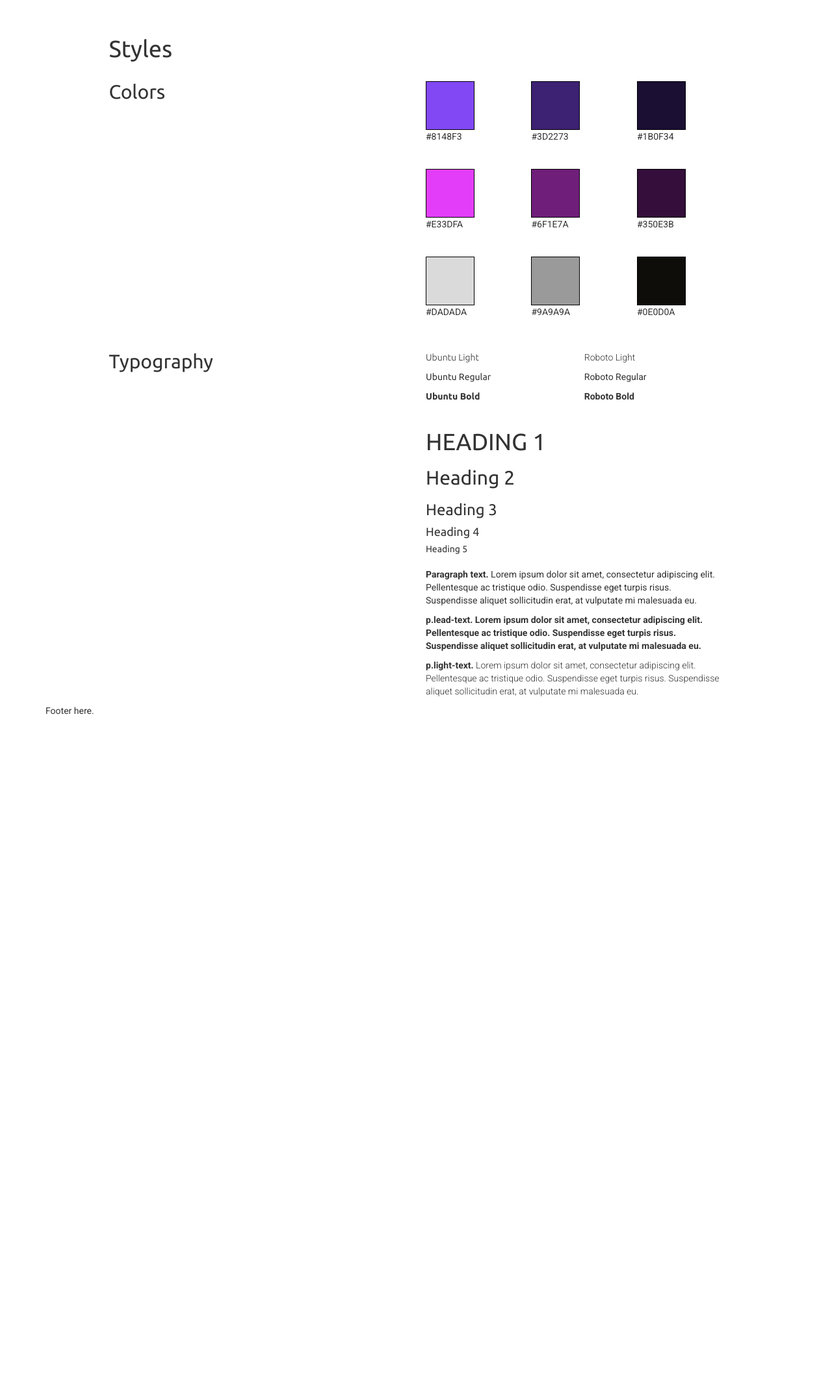
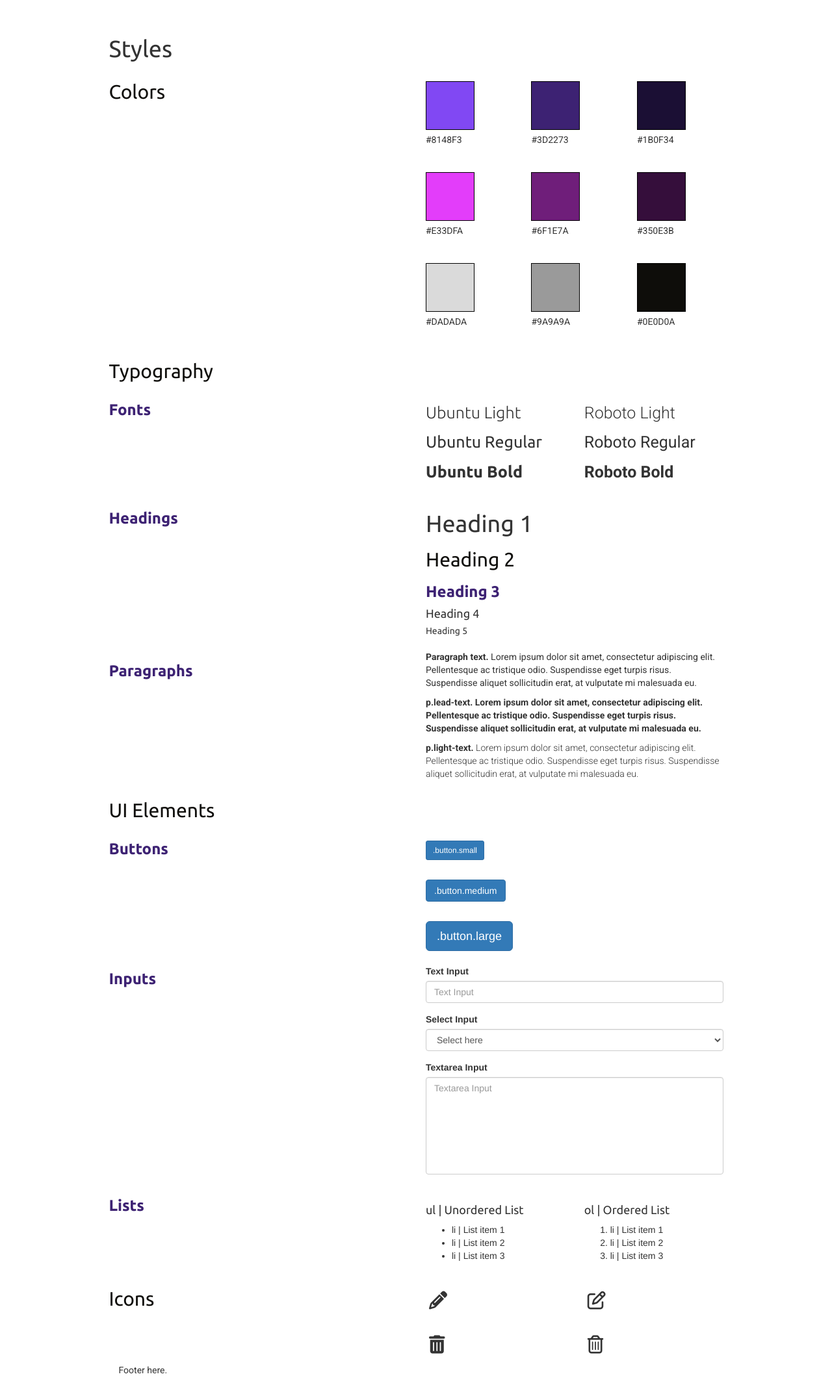
Before and after one commit to alma19/contact-manager, a PHP site: page /style.php in a window 1280 px wide. Shown: the part 52-2181 px from the top of the page at 65% size. Before the commit the page ends 1152 px from the top, so only its background shows below. Run offline with PHP 8.4, Linux system fonts and the light colour scheme; some libraries are stand-ins or nearby versions.

Commit message:
All elements are on style guide page.

```diff
--- a/css/style.css
+++ b/css/style.css
@@ -51,7 +51,7 @@ textarea.form-control {
 .colors {
   margin-bottom: 10px;
 }
-.box {
+.sizing {
   margin-top: 20px;
   margin-bottom: 10px;
 }
@@ -59,6 +59,7 @@ textarea.form-control {
   width: 75px;
   height: 75px;
   border: 1px solid black;
+  margin-bottom: 5px;
 }
 
 #box1 {
@@ -99,16 +100,23 @@ textarea.form-control {
 
 /*TYPOGRAPHY */
 
-.typographys {
-  margin-top: 20px;
-  margin-bottom: 10px;
+h3 {
+  font-weight: 700;
+  color: #3D2273;
 }
+
+h2 {
+  color: #0E0D0A;
+}
+
 .ubuntu {
   font-family: 'Ubuntu', sans-serif;
+  font-size: 25px;
 }
 
 .roboto {
   font-family: 'Roboto', sans-serif;
+  font-size: 25px;
 }
 
 .light {
@@ -126,3 +134,9 @@ textarea.form-control {
 .headings {
   margin-bottom: 10px;
 }
+
+
+/*UI ELEMENTS*/
+.input {
+  margin-top: 10px;
+}
--- a/style.php
+++ b/style.php
@@ -10,52 +10,52 @@ include 'header.php'
   <div class="col-lg-6 col-md-6">
     <h2>Colors</h2>
   </div>
-  <div class="col-lg-2 col-md-2 col-xs-4 box">
+  <div class="col-lg-2 col-md-2 col-xs-4 sizing">
     <div class="color-box" id="box1"></div>
     <p class="color-text">#8148F3</p>
   </div>
 
-  <div class="col-lg-2 col-md-2 col-xs-4 box">
+  <div class="col-lg-2 col-md-2 col-xs-4 sizing">
     <div class="color-box" id="box2"></div>
     <p class="color-text">#3D2273</p>
   </div>
 
-  <div class="col-lg-2 col-md-2 col-xs-4 box">
+  <div class="col-lg-2 col-md-2 col-xs-4 sizing">
     <div class="color-box" id="box3"></div>
     <p class="color-text">#1B0F34</p>
   </div>
 
     <div class="col-lg-6 col-md-6"></div>
 
-    <div class="col-lg-2 col-md-2 col-xs-4 box">
+    <div class="col-lg-2 col-md-2 col-xs-4 sizing">
       <div class="color-box" id="box4"></div>
       <p class="color-text">#E33DFA</p>
     </div>
 
-    <div class="col-lg-2 col-md-2 col-xs-4 box">
+    <div class="col-lg-2 col-md-2 col-xs-4 sizing">
       <div class="color-box" id="box5"></div>
       <p class="color-text">#6F1E7A</p>
     </div>
 
 
-    <div class="col-lg-2 col-md-2 col-xs-4 box">
+    <div class="col-lg-2 col-md-2 col-xs-4 sizing">
       <div class="color-box" id="box6"></div>
       <p class="color-text">#350E3B</p>
     </div>
 
     <div class="col-lg-6 col-md-6"></div>
 
-    <div class="col-lg-2 col-md-2 col-xs-4 box">
+    <div class="col-lg-2 col-md-2 col-xs-4 sizing">
       <div class="color-box" id="box7"></div>
       <p class="color-text">#DADADA</p>
     </div>
 
-    <div class="col-lg-2 col-md-2 col-xs-4 box">
+    <div class="col-lg-2 col-md-2 col-xs-4 sizing">
       <div class="color-box" id="box8"></div>
       <p class="color-text">#9A9A9A</p>
     </div>
 
-    <div class="col-lg-2 col-md-2 col-xs-4 box">
+    <div class="col-lg-2 col-md-2 col-xs-4 sizing">
       <div class="color-box" id="box9"></div>
       <p class="color-text">#0E0D0A</p>
     </div>
@@ -65,28 +65,46 @@ include 'header.php'
 
 
 <div class="row">
-  <div class="col-lg-6 col-md-6">
+  <div class="col-lg-12 col-md-12">
     <h2>Typography</h2>
   </div>
-  <div class="col-lg-3 col-md-3 typographys">
+
+  <div class="col-lg-6 col-md-6">
+    <h3>Fonts</h3>
+  </div>
+
+
+
+  <div class="col-lg-3 col-md-3 sizing">
     <p class="ubuntu light">Ubuntu Light</p>
     <p class="ubuntu regular">Ubuntu Regular</p>
     <p class="ubuntu bold">Ubuntu Bold</p>
   </div>
 
-  <div class="col-lg-3 col-md-3 typographys">
+  <div class="col-lg-3 col-md-3 sizing">
     <p class="roboto light">Roboto Light</p>
     <p class="roboto regular">Roboto Regular</p>
     <p class="roboto bold">Roboto Bold</p>
   </div>
 
+
+  <div class="col-lg-6 col-md-6">
+    <h3>Headings</h3>
+  </div>
+
+
   <div class="col-lg-6 col-md-6"></div>
   <div class="headings col-lg-6 col-md-6">
-    <h1 class="heading1"> HEADING 1</h1>
+    <h1 class="heading1"> Heading 1</h1>
     <h2 class="heading2"> Heading 2</h2>
     <h3 class="heading3"> Heading 3</h3>
     <h4 class="heading4"> Heading 4</h4>
     <h5 class="heading5">Heading 5</h5>
+  </div>
+
+
+  <div class="col-lg-6 col-md-6">
+    <h3>Paragraphs</h3>
   </div>
 
   <div class="col-lg-6 col-md-6"></div>
@@ -105,12 +123,109 @@ include 'header.php'
 
 
   </div>
+</div> <!--typography row -->
+
+<div class="row">
+  <div class="col-lg-12 col-md-12"?>
+    <h2>UI Elements</h2>
+  </div>
+
+
+  <div class="col-lg-6 col-md-6">
+    <h3>Buttons</h3>
+  </div>
+
+
+  <div class="col-lg-6 col-md-6 sizing">
+    <button class="btn btn-primary btn-sm">.button.small</button>
+  </div>
+
+  <div class="col-lg-6 col-md-6"></div>
+  <div class="col-lg-6 col-md-6 sizing">
+    <button class="btn btn-primary btn-md">.button.medium</button>
+  </div>
+
+  <div class="col-lg-6 col-md-6"></div>
+  <div class="col-lg-6 col-md-6 sizing">
+    <button class="btn btn-primary btn-lg">.button.large</button>
+  </div>
+
+  <div class="col-lg-6 col-md-6">
+    <h3>Inputs</h3>
+  </div>
+
+  <div class="col-lg-6 col-md-6"></div>
+  <div class="form-group input col-lg-6 col-md-6">
+    <label>Text Input</label>
+    <input class="form-control" type="text" value="" placeholder="Text Input" />
+  </div>
+
+  <div class="col-lg-6 col-md-6"></div>
+  <div class="form-group col-lg-6 col-md-6">
+    <label>Select Input</label>
+    <select value="" class="form-control">
+      <option value="Select here" selected>
+        Select here
+      </option>
+    </select>
+  </div>
+
+  <div class="col-lg-6 col-md-6"></div>
+  <div class="form-group col-lg-6 col-md-6">
+    <label>Textarea Input</label>
+    <textarea class="form-control" placeholder="Textarea Input"></textarea>
+  </div>
+
+  <div class="col-lg-6 col-md-6">
+    <h3>Lists</h3>
+  </div>
+
+  <div class="col-lg-3 col-md-3 sizing">
+    <h4> ul | Unordered List</h4>
+    <ul>
+      <li>li | List item 1</li>
+      <li> li | List item 2</li>
+      <li> li | List item 3</li>
+    </ul>
+  </div>
+
+  <div class="col-lg-3 col-md-3 sizing">
+    <h4> ol | Ordered List</h4>
+    <ol>
+      <li>li | List item 1</li>
+      <li> li | List item 2</li>
+      <li> li | List item 3</li>
+    </ol>
+  </div>
+
+
+</div>  <!--ui row -->
+
+<div class="row">
+  <div class="col-lg-6 col-md-6">
+    <h2>Icons</h2>
+  </div>
+
+  <div class="col-lg-3 col-md-3 sizing">
+    <i class="fa fa-pencil fa-2x" aria-hidden="true"></i>
+  </div>
+
+  <div class="col-lg-3 col-md-3 sizing">
+    <i class="fa fa-pencil-square-o fa-2x" aria-hidden="true"></i>
+  </div>
+
+
+  <div class="col-lg-6 col-md-6"></div>
+  <div class="col-lg-3 col-md-3 sizing">
+    <i class="fa fa-trash fa-2x" aria-hidden="true"></i>
+  </div>
+
+  <div class="col-lg-3 col-md-3 sizing">
+    <i class="fa fa-trash-o fa-2x" aria-hidden="true"></i>
   </div>
 
 </div>
 
-<!-- <h2>UI Elements</h2>
-<h2>Icons</h2> -->
 
 
 <?php
```
